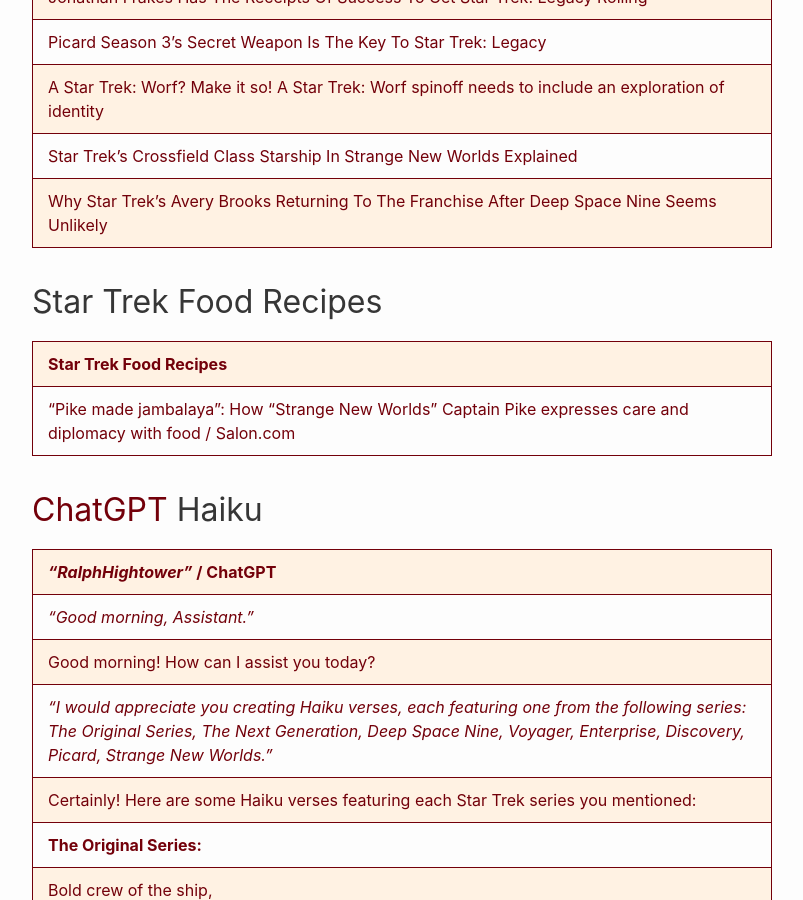
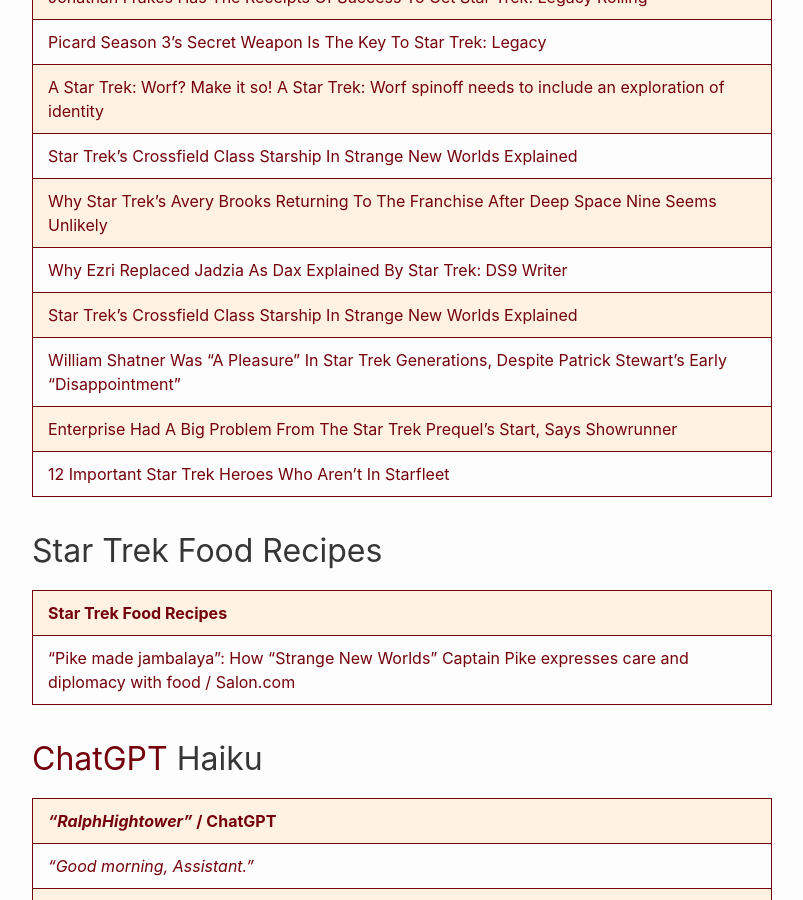
Before and after one commit to RalphHightower/RalphHightower, a Jekyll site: the page built from ScienceFiction/StarTrekFranchise.md, in a window 1280 px wide and 900 px high, scrolled down 3941 px. Shown: the whole window, without its empty margins (238-1041 px from the left). Built offline with Jekyll 4.4.1, drawn with Linux system fonts in a browser that asks for light colours; our own code applies the rules of GitHub Pages for plain Markdown files.

Commit message:
StarTrekFranchise: (extended description)
- StarTrekFrannchise
   - Articles
      - | [Why Ezri Replaced Jadzia As Dax Explained By Star Trek: DS9 Writer](https://screenrant.com/star-trek-ds9-dax-jadzia-ezri-replacement-why/ ) |
      - | [Star Trek's Crossfield Class Starship In Strange New Worlds Explained](https://screenrant.com/star-trek-strange-new-worlds-crossfield-class-starship/ ) |
      - | [William Shatner Was “A Pleasure” In Star Trek Generations, Despite Patrick Stewart’s Early “Disappointment”](https://screenrant.com/william-shatner-star-trek-generations-pleasure-patrick-stewart/ ) |
      - | [Enterprise Had A Big Problem From The Star Trek Prequel's Start, Says Showrunner](https://screenrant.com/star-trek-enterprise-problem-conccept-alone-showrunner/ ) |
      - | [12 Important Star Trek Heroes Who Aren't In Starfleet](https://screenrant.com/star-trek-important-heroes-not-starfleet/#dr-agnes-jurati-the-borg-queen---star-trek-picard ) |

```diff
--- a/ScienceFiction/StarTrekFranchise.md
+++ b/ScienceFiction/StarTrekFranchise.md
@@ -80,6 +80,11 @@
 | A Star Trek: Worf? Make it so! [A Star Trek: Worf spinoff needs to include an exploration of identity](https://redshirtsalwaysdie.com/2023/06/01/what-the-worf-spinoff-needs-to-include/ ) |
 | [Star Trek's Crossfield Class Starship In Strange New Worlds Explained](https://screenrant.com/star-trek-strange-new-worlds-crossfield-class-starship/ ) |
 | [Why Star Trek's Avery Brooks Returning To The Franchise After Deep Space Nine Seems Unlikely](https://www.cinemablend.com/television/star-trek-deep-spae-nine-avery-brooks-return-to-franchise-unlikely ) |
+| [Why Ezri Replaced Jadzia As Dax Explained By Star Trek: DS9 Writer](https://screenrant.com/star-trek-ds9-dax-jadzia-ezri-replacement-why/ ) |
+| [Star Trek's Crossfield Class Starship In Strange New Worlds Explained](https://screenrant.com/star-trek-strange-new-worlds-crossfield-class-starship/ ) |
+| [William Shatner Was “A Pleasure” In Star Trek Generations, Despite Patrick Stewart’s Early “Disappointment”](https://screenrant.com/william-shatner-star-trek-generations-pleasure-patrick-stewart/ ) |
+| [Enterprise Had A Big Problem From The Star Trek Prequel's Start, Says Showrunner](https://screenrant.com/star-trek-enterprise-problem-conccept-alone-showrunner/ ) |
+| [12 Important Star Trek Heroes Who Aren't In Starfleet](https://screenrant.com/star-trek-important-heroes-not-starfleet/#dr-agnes-jurati-the-borg-queen---star-trek-picard ) |
 
 ## Star Trek Food Recipes
 
```
